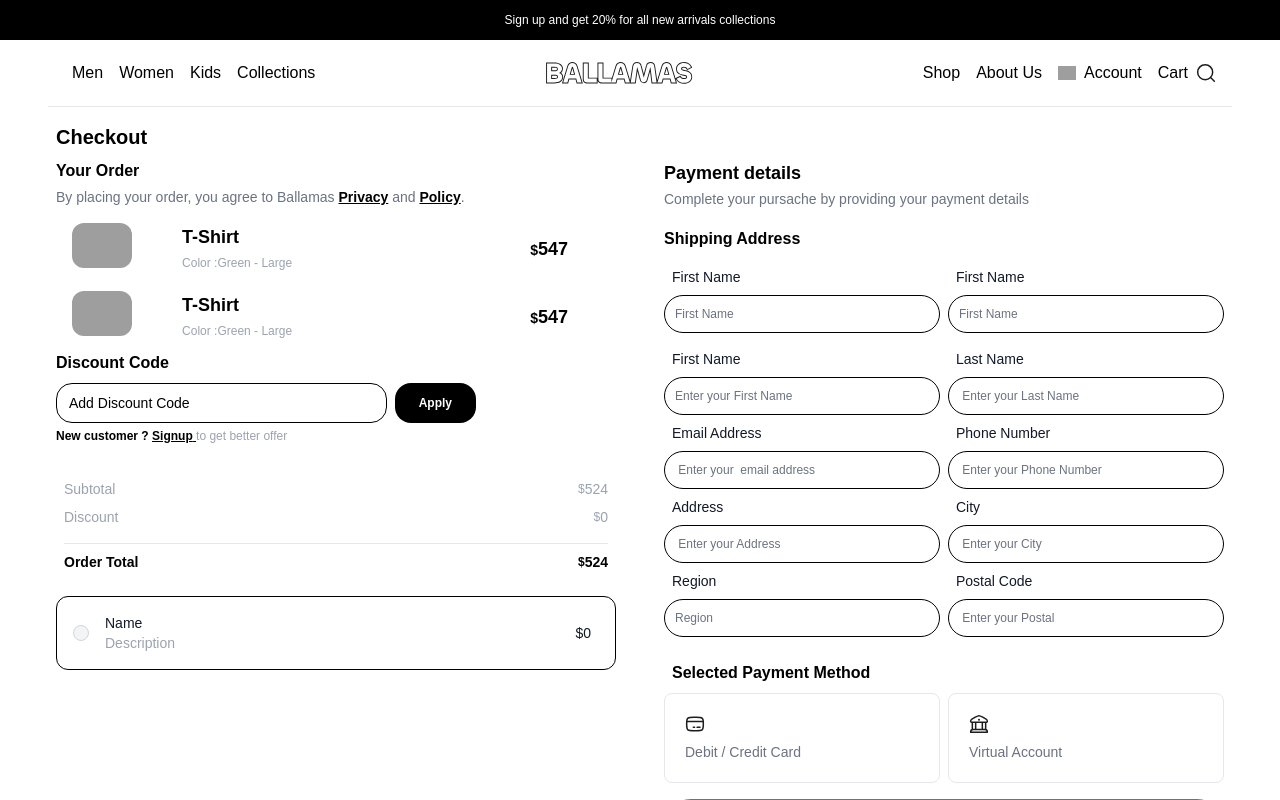
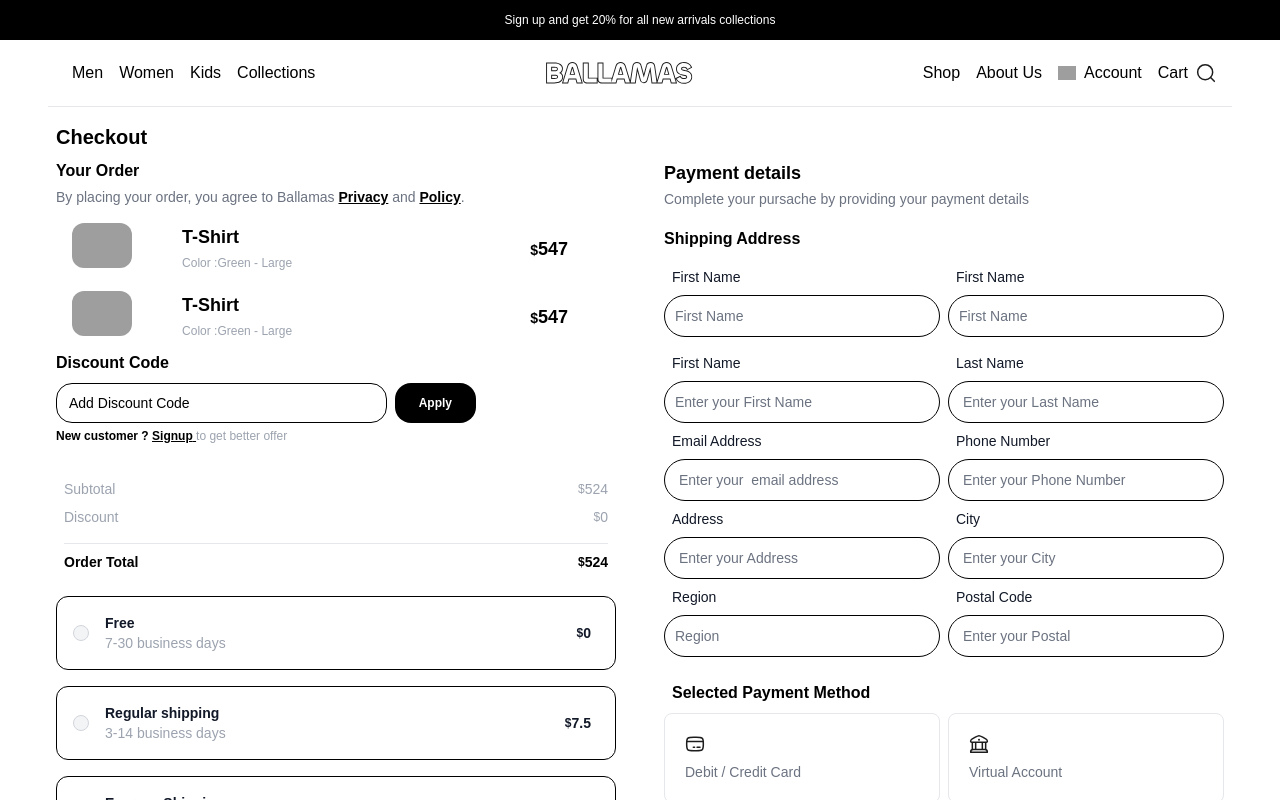
Before and after one commit to heyolaniran/figma-to-code-ed-2-week2, a Next.js app: page /checkout in a window 1280 px wide. Shown: the top 800 px of the page. Built offline with nearby package versions, Linux system fonts and the light colour scheme; grey boxes are pictures that could not be loaded.

Commit message:
fix: checkout shopping method radio

```diff
--- a/src/components/Checkout.tsx
+++ b/src/components/Checkout.tsx
@@ -4,7 +4,7 @@ import CheckoutArticle from "./ui/CheckoutArticle";
 import ShoppingMethod from "./ui/ShoppingMethod";
 import CheckoutInput from "./ui/CheckoutInput";
 import ShoppingPaymentMethod from "./ui/ShoppingPaymentMethod";
-import { inputs } from "@/constants";
+import { inputs, shoppingMehods } from "@/constants";
 export default function Checkout() {
   return (
     <div className="container mb-4">
@@ -77,8 +77,9 @@ export default function Checkout() {
             </div>
           </div>
           {/** Shopping Method */}
-
-          <ShoppingMethod />
+          {shoppingMehods.map((method, index) => (
+            <ShoppingMethod method={method} key={index} index={index} />
+          ))}
         </div>
 
         {/** Payment Details  */}
--- a/src/components/ui/CheckoutInput.tsx
+++ b/src/components/ui/CheckoutInput.tsx
@@ -12,7 +12,7 @@ export default function CheckoutInput({ item }: { item: InputProps }) {
       <input
         type={item.type}
         id={""}
-        className="border border-black text-gray-900 text-xs rounded-full block w-full p-2.5"
+        className="border border-black text-gray-900 text-sm rounded-full block w-full p-2.5"
         placeholder={item.placeholder}
         required
       />
--- a/src/components/ui/ShoppingMethod.tsx
+++ b/src/components/ui/ShoppingMethod.tsx
@@ -1,24 +1,34 @@
-export default function ShoppingMethod() {
+import { ShoppingMethodProps } from "@/types";
+
+export default function ShoppingMethod({
+  method,
+  index,
+}: {
+  method: ShoppingMethodProps;
+  index: number;
+}) {
   return (
     <div className="grid  grid-cols-1 mt-4 gap-3">
       <div className="w-full flex items-center ps-4 border peer-checked:border-2 border-black rounded-xl ">
         <input
-          id="bordered-radio-1"
+          id={`radio-${index}`}
           type="radio"
-          value=""
           name="bordered-radio"
-          className="w-4 h-4 text- bg-gray-100 border-gray-300 focus:ring-gray-950 text-black  peer-checked:ring-gray-950 "
+          className={` w-4 h-4 bg-gray-100 border-gray-300 focus:ring-gray-950 text-black  peer-checked:ring-gray-950 `}
         />
         <label
-          htmlFor="bordered-radio-1"
+          htmlFor={`radio-${index}`}
           className="w-full py-4 ms-2 text-sm font-medium text-gray-900 dark:text-gray-300"
         >
           <div className="flex justify-between items-center px-2">
             <div className="">
-              <h1 className="text-md">Name</h1>
-              <p className="text-gray-400"> Description</p>
+              <h1 className="text-md font-semibold">{method.name}</h1>
+              <p className="text-gray-400">{method.description}</p>
             </div>
-            <div className="px-4">$0</div>
+            <div className="px-4 font-bold text-sm flex items-center ">
+              <span className="text-xs">$</span>
+              {method.price}
+            </div>
           </div>
         </label>
       </div>
--- a/src/constants/index.ts
+++ b/src/constants/index.ts
@@ -1,4 +1,4 @@
-import { categoryType, FooterLinksType, InputProps, linksType, productType, sizeProps } from "@/types";
+import { categoryType, FooterLinksType, InputProps, linksType, productType, ShoppingMethodProps, sizeProps } from "@/types";
 
 export const leftLinks : linksType[] = [
     {
@@ -288,4 +288,23 @@ export const inputs: InputProps[] = [
         placeholder: " Enter your Postal",
         type: "text",
     },
+];
+
+
+export const shoppingMehods : ShoppingMethodProps[] = [
+    {
+        name: 'Free',
+        description: '7-30 business days',
+        price: 0
+    },
+    {
+        name: 'Regular shipping',
+        description: '3-14 business days',
+        price: 7.5
+    },
+    {
+        name: 'Express Shipping',
+        description: '1-3 business days',
+        price: 22.50
+    },
 ]
--- a/src/types/index.ts
+++ b/src/types/index.ts
@@ -52,3 +52,9 @@ export type ShoppingPaymentMethodProps = {
     icon: string
     name: string
 }
+
+export type ShoppingMethodProps = {
+    name : string
+    description: string,
+    price: number
+}
```
